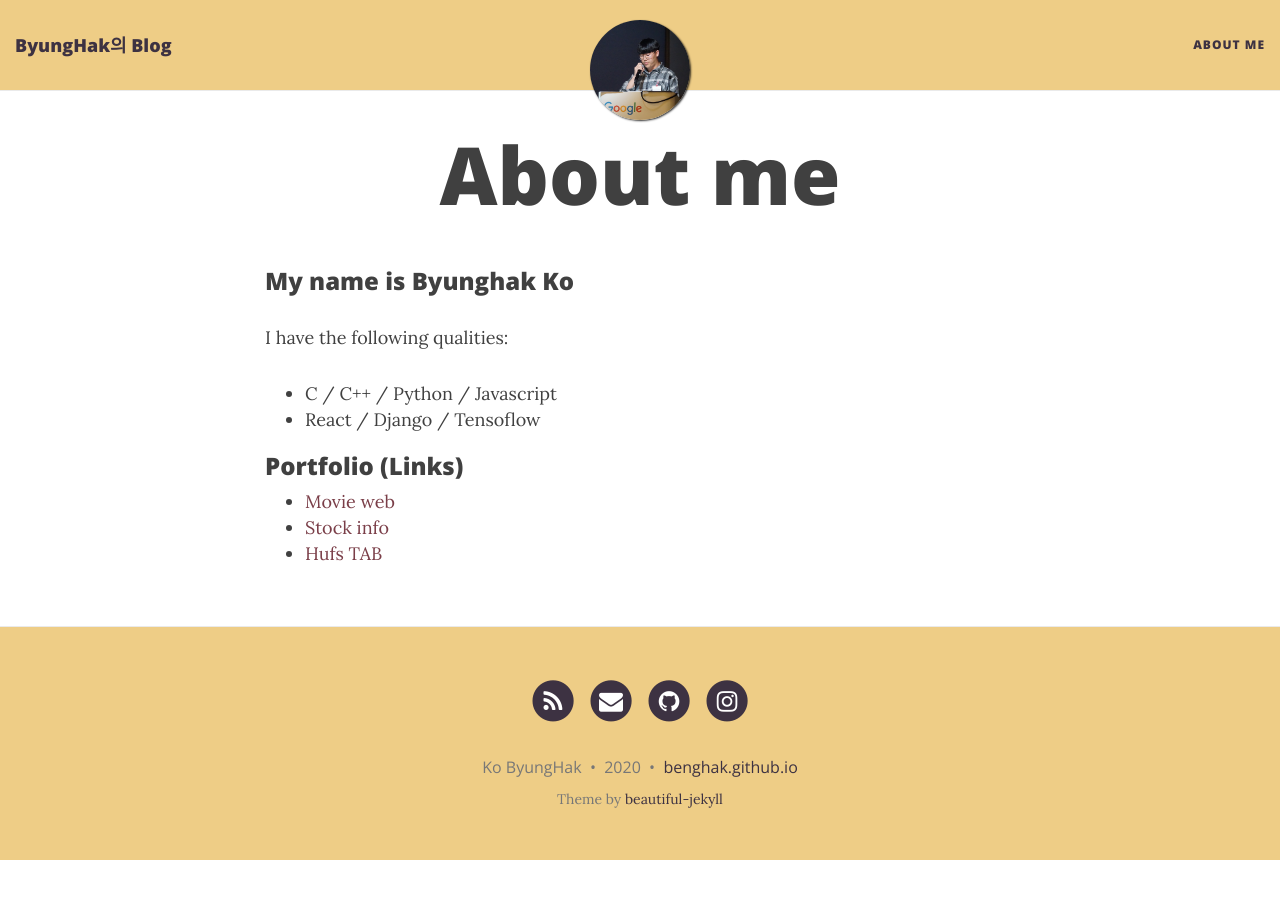
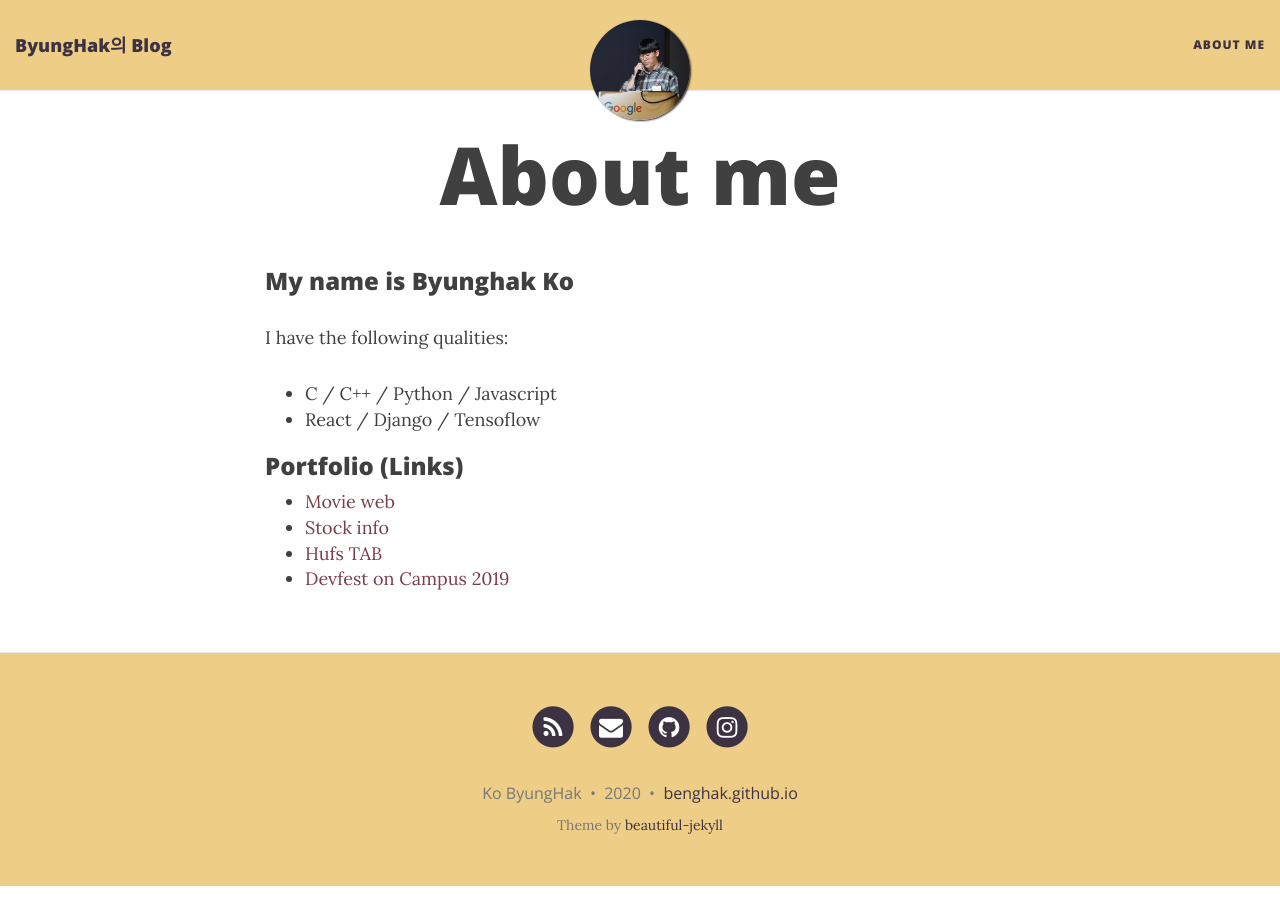
Before and after one commit to bengHak/benghak.github.io, a Jekyll site: the page built from aboutme.md, in a window 1280 px wide. Built offline with Jekyll 4.4.1, drawn with Linux system fonts in a browser that asks for light colours; nearby versions of some CDN libraries.

Commit message:
Update aboutme.md

```diff
--- a/aboutme.md
+++ b/aboutme.md
@@ -13,4 +13,5 @@ I have the following qualities:
 
 - [Movie web](https://github.com/bengHak/react_movie)
 - [Stock info](https://store.whale.naver.com/detail/onfnhemhancngkbgdffipihfgdlodfck)
-- [Hufs TAB](https://github.com/bengHak/tab_hufs )
+- [Hufs TAB](https://github.com/bengHak/tab_hufs)
+- [Devfest on Campus 2019](http://devfest2019.herokuapp.com/)
```
